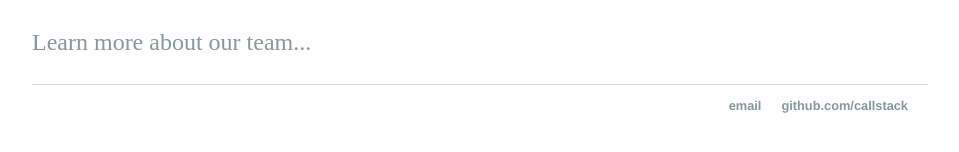
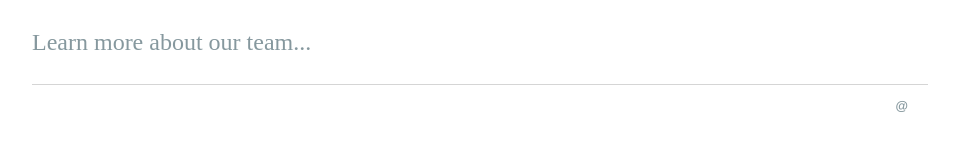
Before and after one commit to callstack-xx/callstack.github.io, a Jekyll site: the page built from index.html, in a window 1280 px wide. Shown: the part 645-797 px from the top of the page, without its empty margins (160-1119 px from the left). Built offline with Jekyll 4.4.1, drawn with Linux system fonts in a browser that asks for light colours.

Commit message:
Update default.html

```diff
--- a/_layouts/default.html
+++ b/_layouts/default.html
@@ -22,8 +22,7 @@
 			</div><!-- /.container -->
 			<footer>
 	    		<ul>
-	        		<li><a href="mailto:callstacksolutions@gmail.com">email</a></li>
-	        		<li><a href="https://github.com/callstack">github.com/callstack</a></li>
+	        		<li><a href="mailto:callstacksolutions@gmail.com">@</a></li>
 				</ul>
 			</footer>
 		</body>
```
